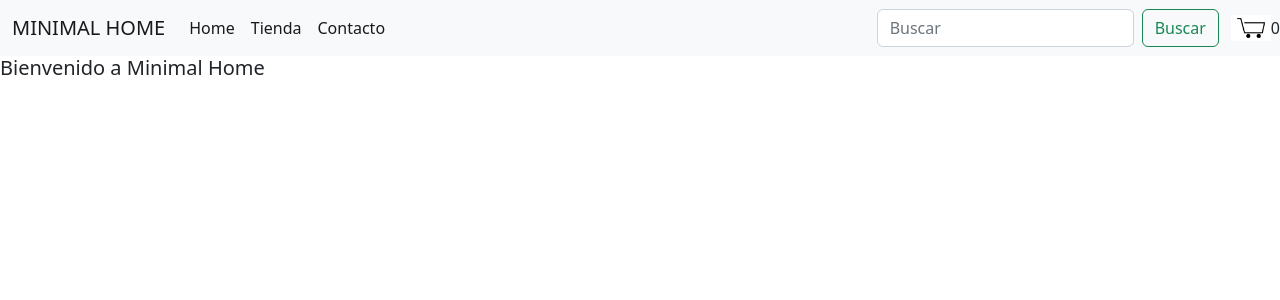
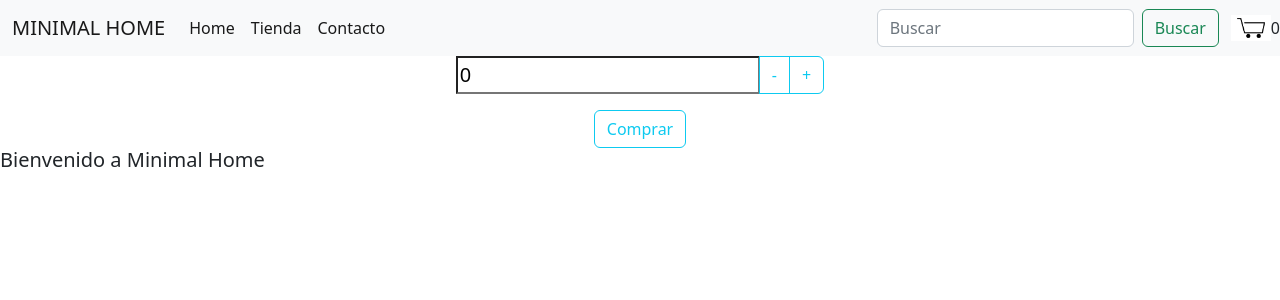
Before and after one commit to solangeeferreira/minimalhomeFerreiraSolange, a React (Create React App) app: page / in a window 1280 px wide. Shown: the top 300 px of the page. Built offline with nearby package versions, Linux system fonts and the light colour scheme.

Commit message:
Contador con boton

```diff
--- /dev/null
+++ b/src/components/ItemCount.jsx
@@ -0,0 +1,26 @@
+import { useState } from "react";
+
+const ItemCount = ({stock=10, inicial=0, onAdd}) => {
+    const [count, setCount] = useState(inicial);
+    const registrarClick = (operacion) => {
+        if (operacion === "remove" && count > 0){
+            setCount(count-1);
+        } else if (operacion === "add" && count<stock){
+            setCount(count+1);
+        }
+    }
+    return (
+        <>
+        <div className="input-group input-spinner mb-3 d-flex justify-content-center">
+            <input type="number" value={count} />
+            <button onClick={() => registrarClick("remove")} type="button" class="btn btn-outline-info">-</button>
+            <button onClick={() => registrarClick("add")} type="button" class="btn btn-outline-info">+</button>
+        </div>
+        <div className="d-flex justify-content-center">
+            <button onClick={() => onAdd(count)} type="button" class="btn btn-outline-info">Comprar</button>
+        </div>
+        </>
+        );
+}
+
+export default ItemCount;
--- a/src/components/ItemListContainer.jsx
+++ b/src/components/ItemListContainer.jsx
@@ -1,8 +1,14 @@
+import ItemCount from "./ItemCount";
+
 const ItemListContainer = ({greeting}) => {
     return (
+        <>
         <h5>
+        <ItemCount/>
             {greeting}
         </h5>
+        </>
+
      );
 }
 
```
